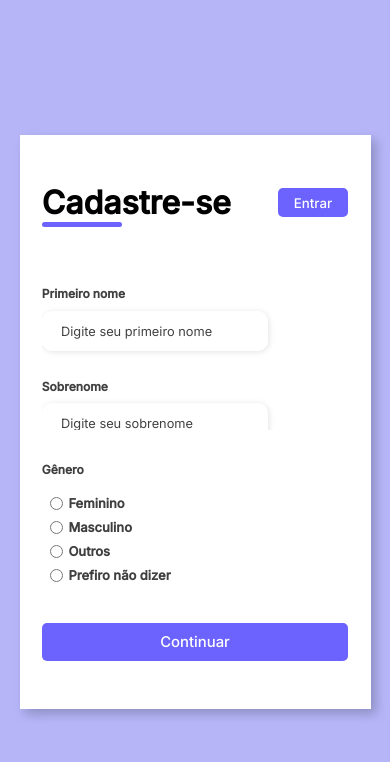
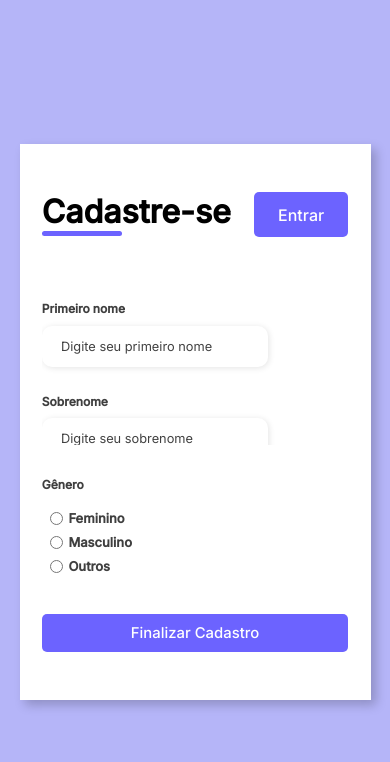
Before and after one commit to Ericofff/gestao_financeira, a PHP site: page / in a window 390 px wide. Shown: the top 762 px of the page. Run offline with PHP 8.4, Linux system fonts and the light colour scheme.

Commit message:
Cadastro Terminado Responsivo

```diff
--- a/css/style.css
+++ b/css/style.css
@@ -59,7 +59,7 @@ body {
 .login-button button {
     border: none;
     background-color: #6c63ff;
-    padding: 0.4rem 1rem;
+    padding: .8rem 1.5rem;
     border-radius: 5px;
     cursor: pointer;
 }
@@ -69,6 +69,7 @@ body {
 }
 
 .login-button button a {
+	font-size: 1rem;
     text-decoration: none;
     font-weight: 500;
     color: #fff;
@@ -83,6 +84,11 @@ body {
     margin: 0 auto;
     position: absolute;
     border-radius: 10px;
+	transition: .3s;
+}
+.form-header h1:hover:after {
+    width: 10rem;
+
 }
 
 .input-group {
@@ -173,37 +179,39 @@ body {
     .form-image {
         display: none;
     }
-    .container {
+
+	.container{
 		width: 50%;
 	}
-    .form {
+
+	.form{
 		width: 100%;
 	}
 }
 
-@media screen and (max-width: 1064px) {
-    .container {
+@media screen and (max-width: 1064px){
+	.container{
 		width: 90%;
 		height: auto;
 	}
-    .input-group {
+
+	.input-group{
 		flex-direction: column;
-        z-index: 5;
-        padding-right: 5rem;
-        max-height: 10rem;
 		overflow-y: scroll;
 		flex-wrap: nowrap;
+		max-height: 10rem;
+		padding-right: 5rem;
 	}
-    .gender-inputs {
+
+	.gender-inputs{
 		margin-top: 2rem;
 	}
-    .gender-group {
+
+	.gender-group{
 		flex-direction: column;
 	}
-    .gender-title h6 {
-        margin: 0;
-    }
-    .gender-input {
-        margin-top: 0.5rem;
+
+	.gender-input{
+		margin-top: .5rem;
 	}
 }
--- a/index.html
+++ b/index.html
@@ -10,10 +10,10 @@
 <body>
   <div class="container">
       <div class="form-image">
-          <img src="assets/img//undraw_shopping_re_3wst.svg" alt="">
+          <img src="img/bg.svg" alt="">
       </div>
       <div class="form">
-          <form action="#">
+        <div class="sub-form">
               <div class="form-header">
                   <div class="title">
                       <h1>Cadastre-se</h1>
@@ -30,8 +30,8 @@
                   </div>
 
                   <div class="input-box">
-                      <label for="lastname">Sobrenome</label>
-                      <input id="lastname" type="text" name="lastname" placeholder="Digite seu sobrenome" required>
+                      <label for="sobrenome">Sobrenome</label>
+                      <input id="sobrenome" type="text" name="sobrenome" placeholder="Digite seu sobrenome" required>
                   </div>
                   <div class="input-box">
                       <label for="email">E-mail</label>
@@ -39,8 +39,8 @@
                   </div>
 
                   <div class="input-box">
-                      <label for="number">Celular</label>
-                      <input id="number" type="tel" name="number" placeholder="(xx) xxxx-xxxx" required>
+                      <label for="number">Idade</label>
+                      <input id="number" type="number" name="number" placeholder="Digite sua idade" required>
                   </div>
 
                   <div class="input-box">
@@ -76,19 +76,13 @@
                           <input id="others" type="radio" name="gender">
                           <label for="others">Outros</label>
                       </div>
-
-                      <div class="gender-input">
-                          <input id="none" type="radio" name="gender">
-                          <label for="none">Prefiro não dizer</label>
-                      </div>
                   </div>
               </div>
 
               <div class="continue-button">
-                  <button><a href="#">Continuar</a> </button>
+                  <button><a href="#">Finalizar Cadastro</a> </button>
               </div>
-          </form>
-      </div>
+         </div class "ai"iv>
   </div>
 </body>
 </html>
```
Lines whose indentation alone changed are shown as unchanged.
